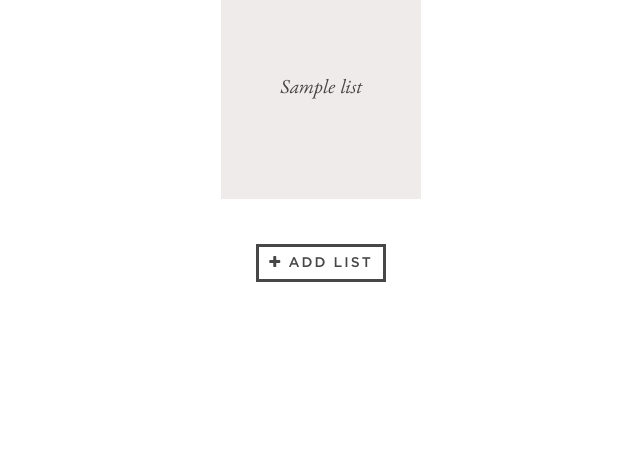
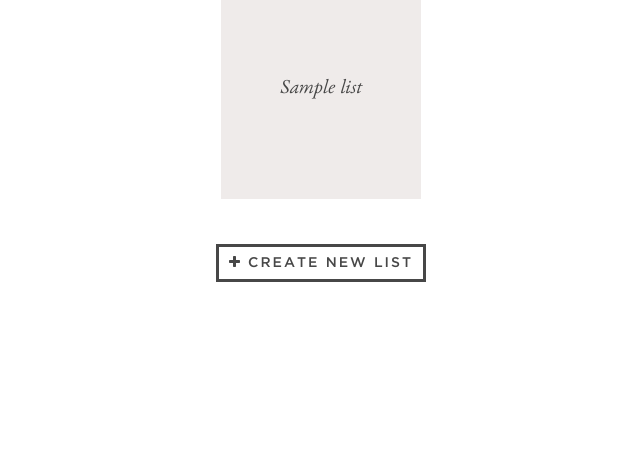
Before and after one commit to hawkaa/listfully, a Django app: page / in a window 1280 px wide. Shown: the part 201-661 px from the top of the page, without its empty margins (319-959 px from the left). Run offline with Django 3.2, Linux system fonts and the light colour scheme; a user stored in the database is signed in; tables that the repository leaves empty hold one stand-in row (values such as "Sample post").

Commit message:
fix: typos

```diff
--- a/templates/lists.html
+++ b/templates/lists.html
@@ -3,7 +3,7 @@
     {% if user.is_authenticated %}
       {% if not user.list_set.all %}
         <p>You dont have any lists. Create one?</p>
-        <a class="create-list" href="{% url 'add_list' %}">Crete your first list!</a>
+        <a class="create-list" href="{% url 'add_list' %}">Create your first list!</a>
       {% else %}
         {% for list in user.list_set.all %}
           <a class="list" href="/lists/{{ list.id }}">
@@ -17,7 +17,7 @@
         <div class="padding-top-2 padding-bottom-10">
           <a class="create-list button" href="{% url 'add_list' %}">
             <i class="fa fa-plus" aria-hidden="true"></i>
-            ADD LIST
+            CREATE NEW LIST
           </a>
         </div>
       {% endif %}
```
